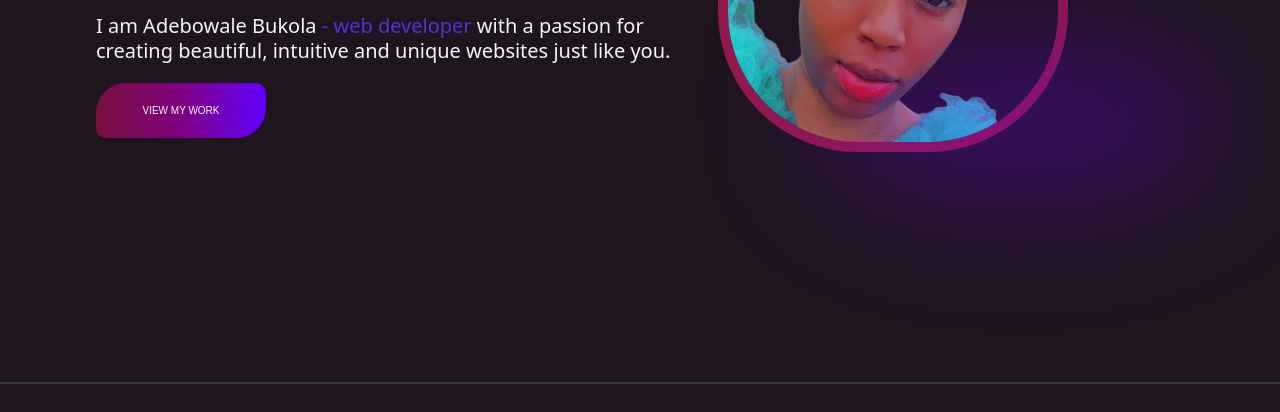
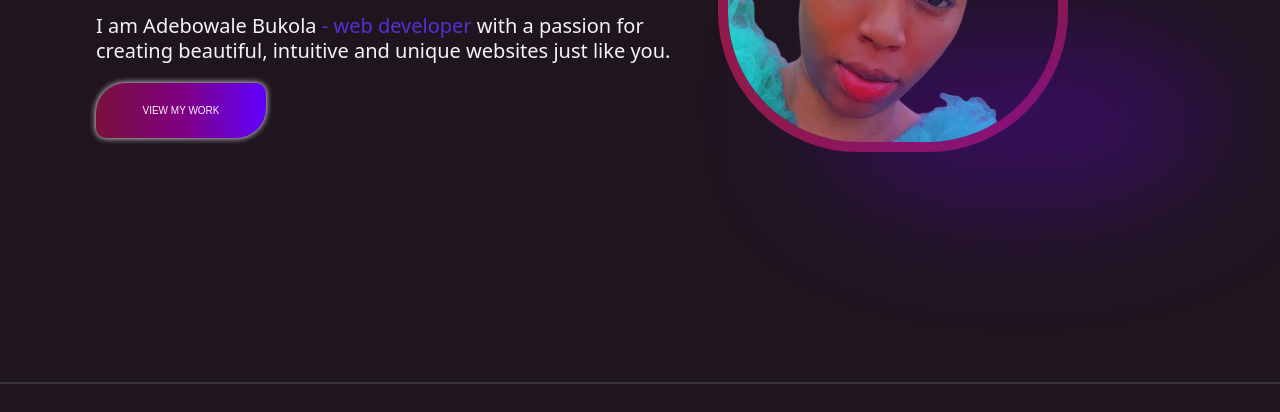
Before and after one commit to Princess3050/Ella-sPortfolio, a plain HTML site: page index.html in a window 1280 px wide. Shown: the part 388-800 px from the top of the page. Drawn offline with nearby package versions, Linux system fonts and the light colour scheme.

Commit message:
new change

```diff
--- a/css/styles.css
+++ b/css/styles.css
@@ -136,8 +136,9 @@ ul li:hover{
     text-transform: uppercase;
     width: 170px;
     height: 55px;
-    padding: 10px;
+    padding: 9px;
     font-size: 10px;
+    box-shadow: 0 0 6px 0;
     border: none;
     color: whitesmoke;
     border-radius: 30px 10px;
```
